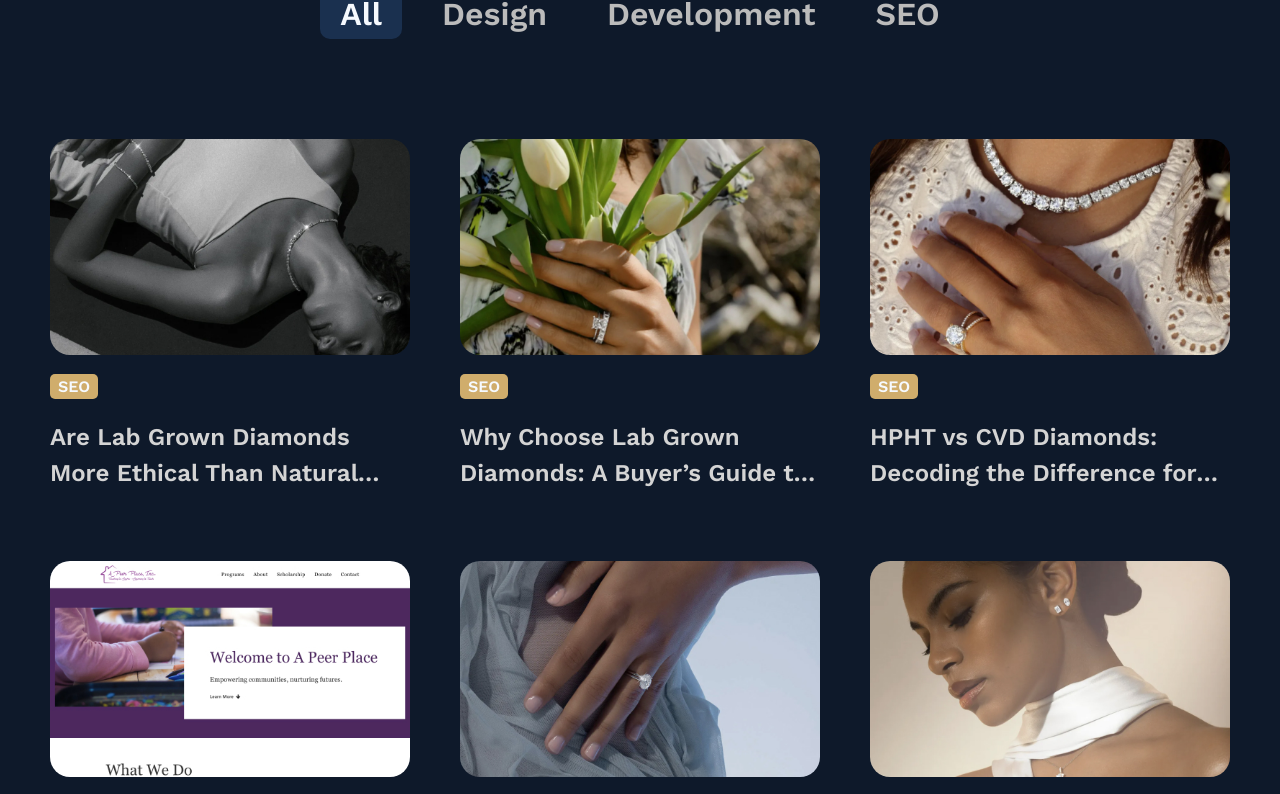
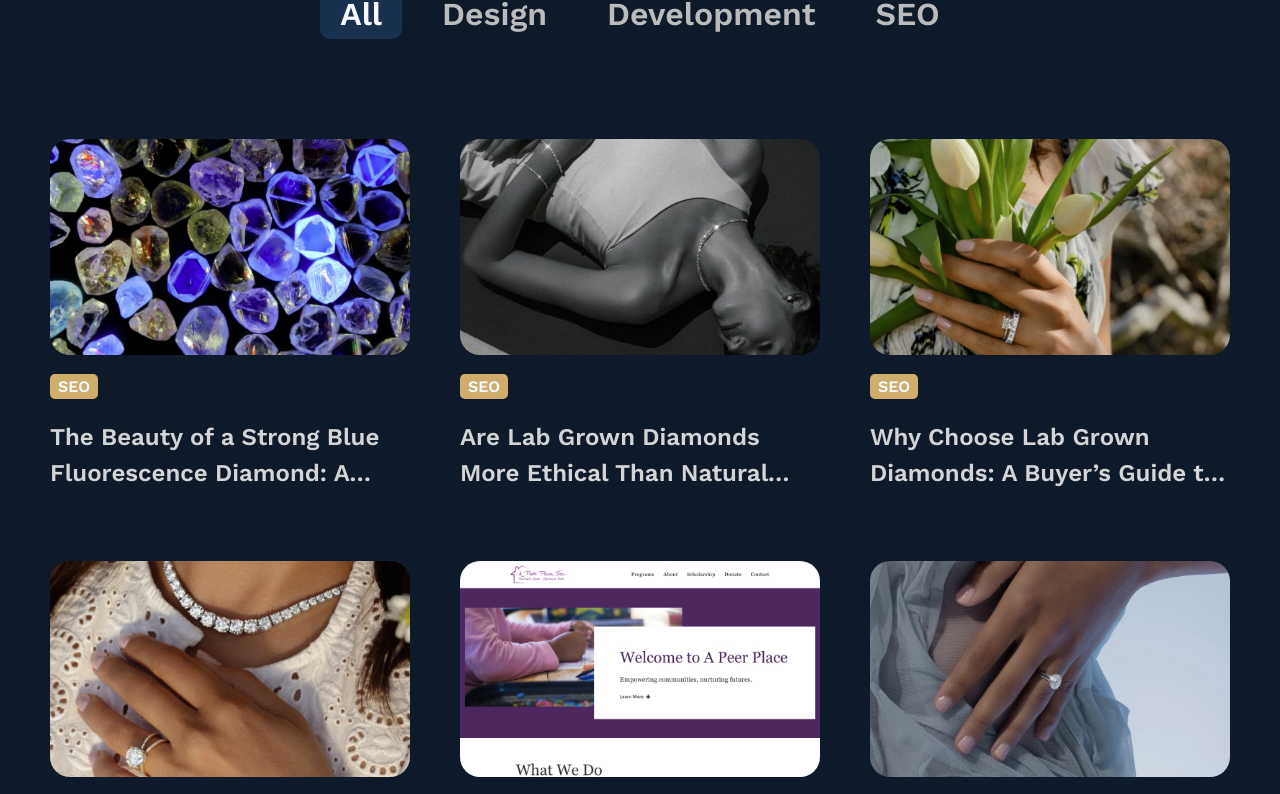
Before and after one commit to Count-MonteCristo/portfolio, a React (Create React App) app: page /portfolio in a window 1280 px wide. Shown: the part 865-1659 px from the top of the page. Built offline with nearby package versions, Linux system fonts and the light colour scheme.

Commit message:
content update

```diff
--- a/src/components/Work.js
+++ b/src/components/Work.js
@@ -74,8 +74,7 @@ const Work = () => {
                 elevating its visibility and driving increased organic traffic.
               </div>
               <div className="work-section-content-2-card-tags">
-                <div className="seo-tag">SEO</div>•
-                <div className="design-tag">DESIGN</div>
+                <div className="seo-tag">SEO</div>
               </div>
             </div>
           </div>
--- a/src/components/css/hero.css
+++ b/src/components/css/hero.css
@@ -25,7 +25,7 @@
   color: #666;
   font-size: 24px;
   font-weight: 500;
-  margin-bottom: 20px;
+  margin-bottom: 10px;
   padding-left: 0;
 }
 
--- a/src/components/projectsData.js
+++ b/src/components/projectsData.js
@@ -34,6 +34,7 @@ import peerPlaceWebsite from "../assets/peer-place-hero.jpg";
 import hpht from "../assets/project-images/hpht.jpg";
 import choose from "../assets/project-images/choose.jpg";
 import moreEthical from "../assets/project-images/moreEthical.jpg";
+import blueFluorescence from "../assets/project-images/blueFluorescence.jpg";
 
 const projectsData = [
   //CO Blog Posts
@@ -221,6 +222,14 @@ const projectsData = [
     completionDate: "2023/09/12",
     link: "https://www.cleanorigin.com/blog/are-lab-grown-diamonds-more-ethical-than-natural-diamonds/",
   },
+  {
+    id: 37,
+    name: "The Beauty of a Strong Blue Fluorescence Diamond: A Comprehensive Guide",
+    tags: ["SEO"],
+    image: blueFluorescence,
+    completionDate: "2023/09/14",
+    link: "https://www.cleanorigin.com/blog/strong-blue-fluorescence-diamond/",
+  },
 
   //TP Articles
   {
@@ -302,10 +311,10 @@ const projectsData = [
   {
     id: 28,
     name: "Landing Page Code Updates",
-    tags: ["DESIGN", "DEVELOPMENT"],
+    tags: ["DEVELOPMENT"],
     image: moduleUpdates,
     completionDate: "2023/06/20",
-    link: "https://info.parkerdewey.com/utexas/students",
+    link: "https://info.parkerdewey.com/colorado/menv/students",
   },
   {
     id: 29,
```
Also changed, not shown: src/assets/project-images/blueFluorescence.jpg (added), src/assets/project-images/module-updates.jpg.
